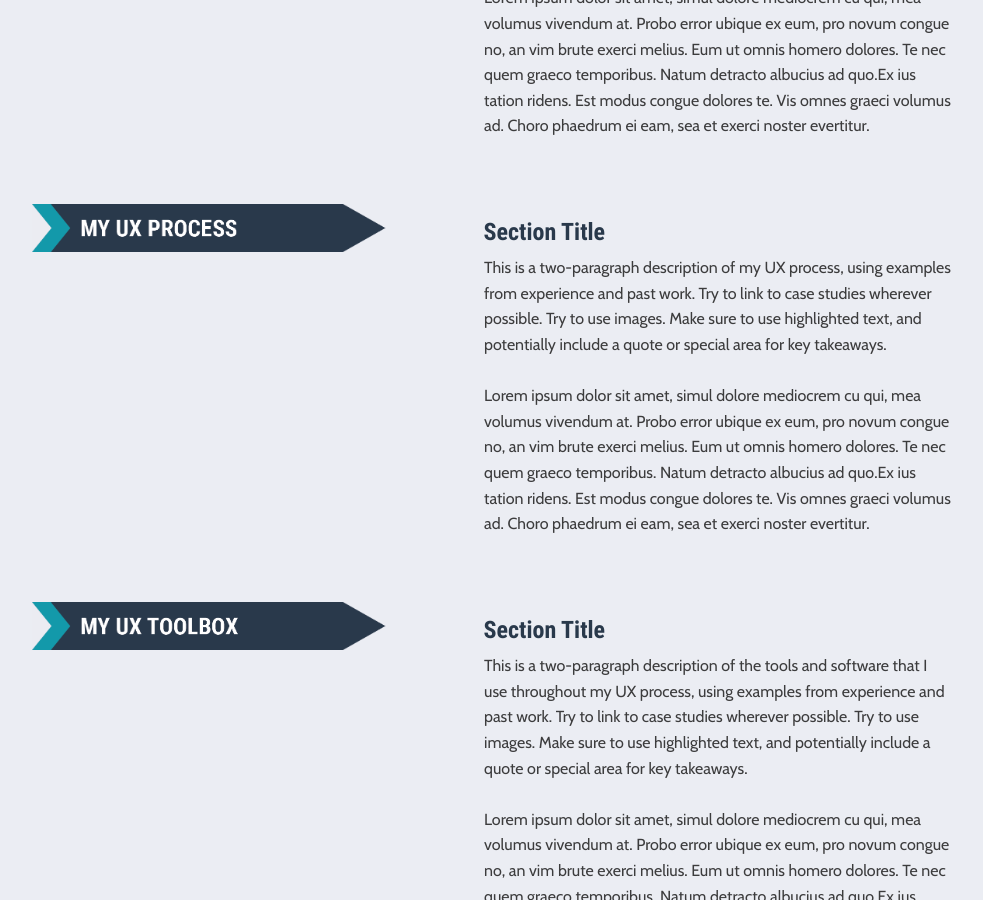
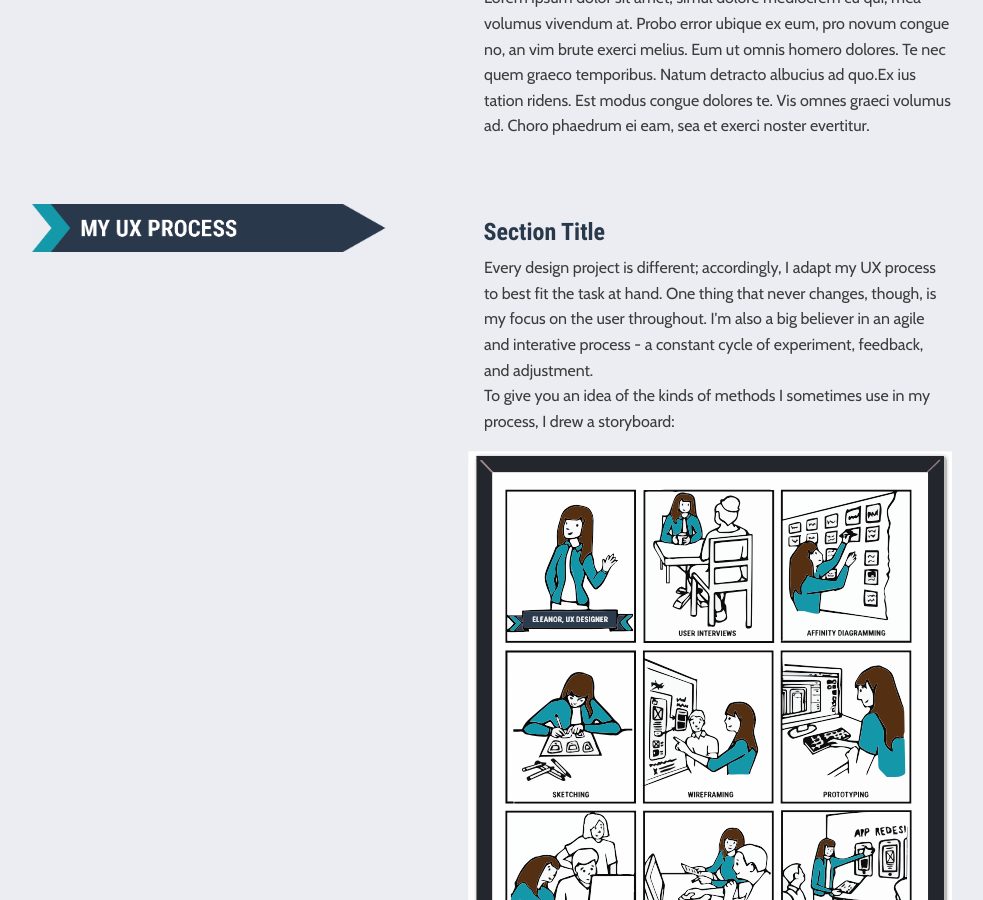
Before and after one commit to emeriwether/emeriwether.github.io, a Jekyll site: the page built from about.html, in a window 1280 px wide and 900 px high, scrolled down 1492 px. Shown: the whole window, without its empty margins (166-1149 px from the left). Built offline with Jekyll 4.4.1, drawn with Linux system fonts in a browser that asks for light colours.

Commit message:
move storyboard to about page process section, and provide text

```diff
--- a/about.html
+++ b/about.html
@@ -373,7 +373,9 @@
         <!-- TEXT -->
         <div class="large-6 cell bodyText">
             <h4 class="text-left navyText">Section Title</h4>
-            <p class="text-left">This is a two-paragraph description of my UX process, using examples from experience and past work. Try to link to case studies wherever possible. Try to use images. Make sure to use highlighted text, and potentially include a quote or special area for key takeaways.<br><br>Lorem ipsum dolor sit amet, simul dolore mediocrem cu qui, mea volumus vivendum at. Probo error ubique ex eum, pro novum congue no, an vim brute exerci melius. Eum ut omnis homero dolores. Te nec quem graeco temporibus. Natum detracto albucius ad quo.Ex ius tation ridens. Est modus congue dolores te. Vis omnes graeci volumus ad. Choro phaedrum ei eam, sea et exerci noster evertitur.</p>
+            <p class="text-left">Every design project is different; accordingly, I adapt my UX process to best fit the task at hand. One thing that never changes, though, is my focus on the user throughout. I'm also a big believer in an agile and interative process - a constant cycle of experiment, feedback, and adjustment.
+            <br>To give you an idea of the kinds of methods I sometimes use in my process, I drew a storyboard:</p>
+            <img src="images/about/process.svg">
         </div>
     </section>
     <!-- END SECTION: MY UX PROCESS -->
--- a/home.html
+++ b/home.html
@@ -17,7 +17,7 @@
 
         <!-- HEADER IMAGE -->
         <div class="medium-6">
-            <img src="/images/home/home_intro.svg">
+            <img src="/images/placeholderImage.jpg">
         </div>
 
     </div>
```
Also changed, not shown: images/about/process.svg (renamed from images/home/home_intro.svg).
